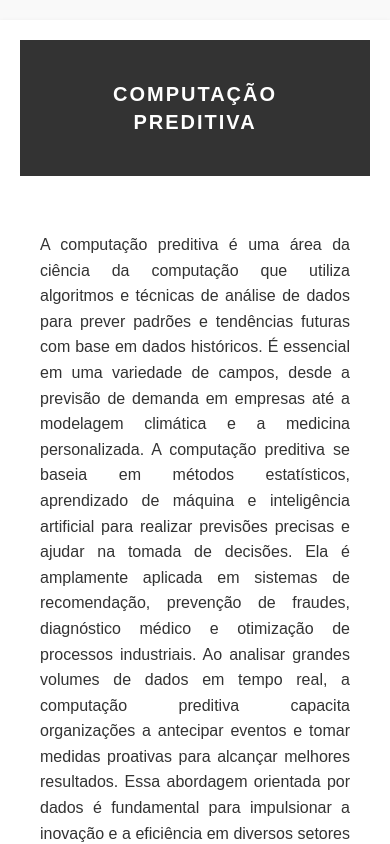
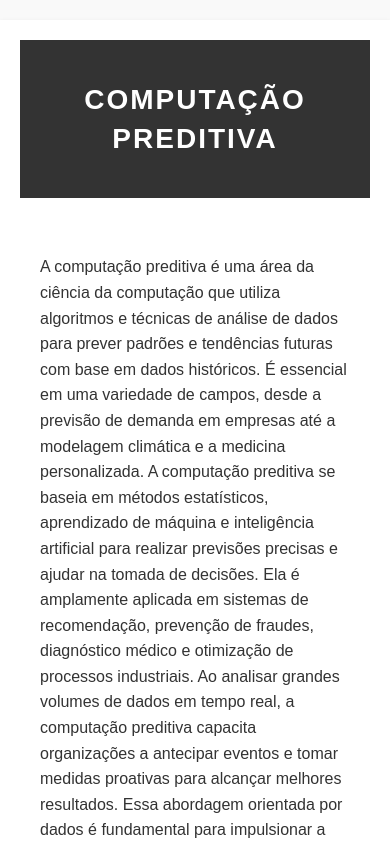
Before and after one commit to RAVELLSL/material-computacao-preditiva, a plain HTML site: page index.html in a window 390 px wide. Shown: the top 844 px of the page. Drawn offline with Linux system fonts and the light colour scheme.

Commit message:
Update index.html

```diff
--- a/index.html
+++ b/index.html
@@ -1,3 +1,4 @@
+
 
 <!DOCTYPE html>
 <html lang="pt-BR">
@@ -57,21 +58,31 @@
             height: auto;
             border-radius: 10px;
         }
+
         @media screen and (max-width: 600px) {
     .book {
         width: auto;
         border-radius: 0;
     }
+
     .cover {
         border-radius: 0;
     }
+
     .cover h1 {
-                font-size: 20px;
+        font-size: auto; /* Ajuste o tamanho da fonte para automático */
+        text-align: center; /* Centraliza o título */
     }
+
+    .page {
+        text-align: left; /* Alinha todo o texto do lado esquerdo */
+    }
+
     .page h2 {
-                text-align: center;
+        text-align: center; /* Centraliza todos os títulos h2 dentro de .page */
     }
 }
+
     </style>
 </head>
 <body>
```
Lines whose indentation alone changed are shown as unchanged.
